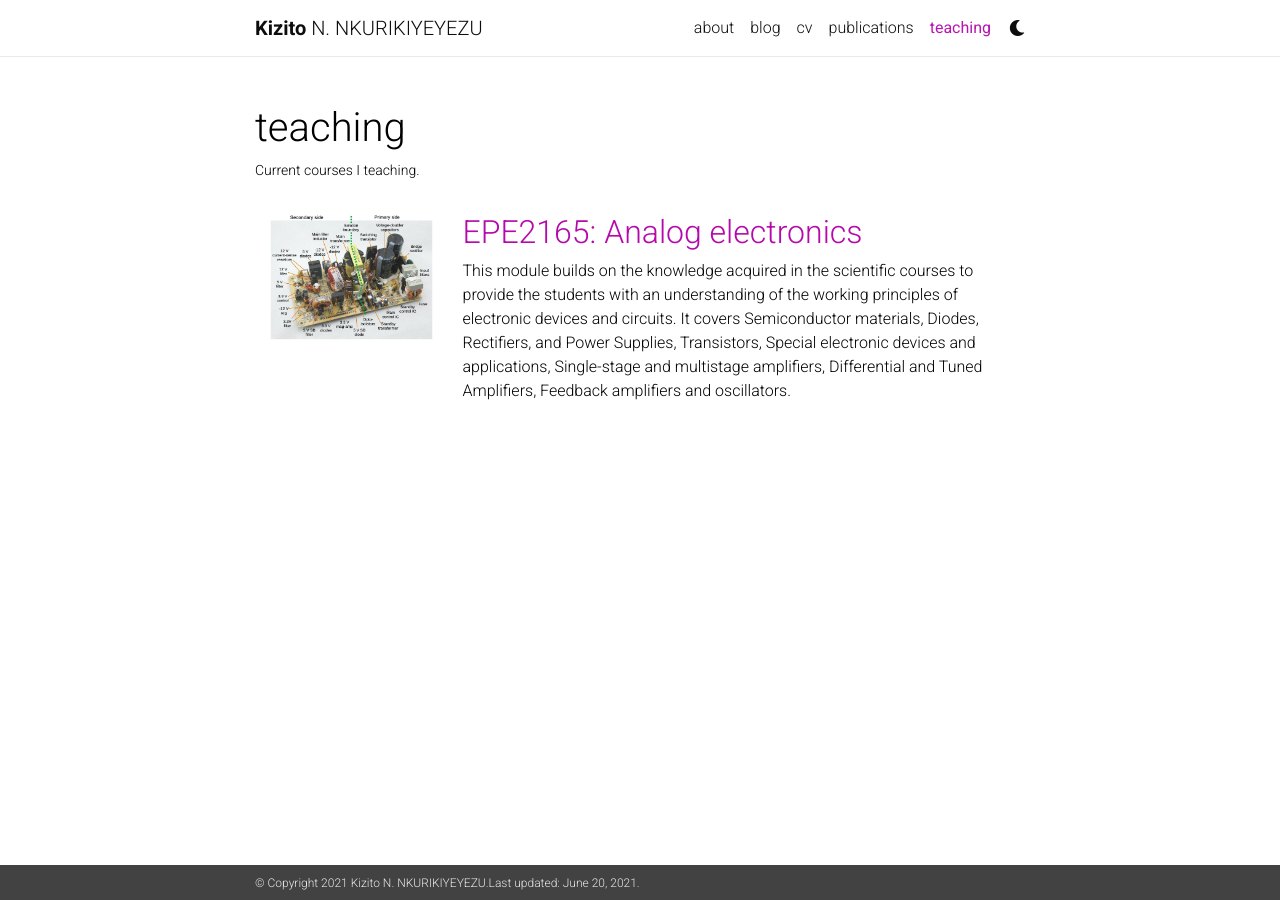
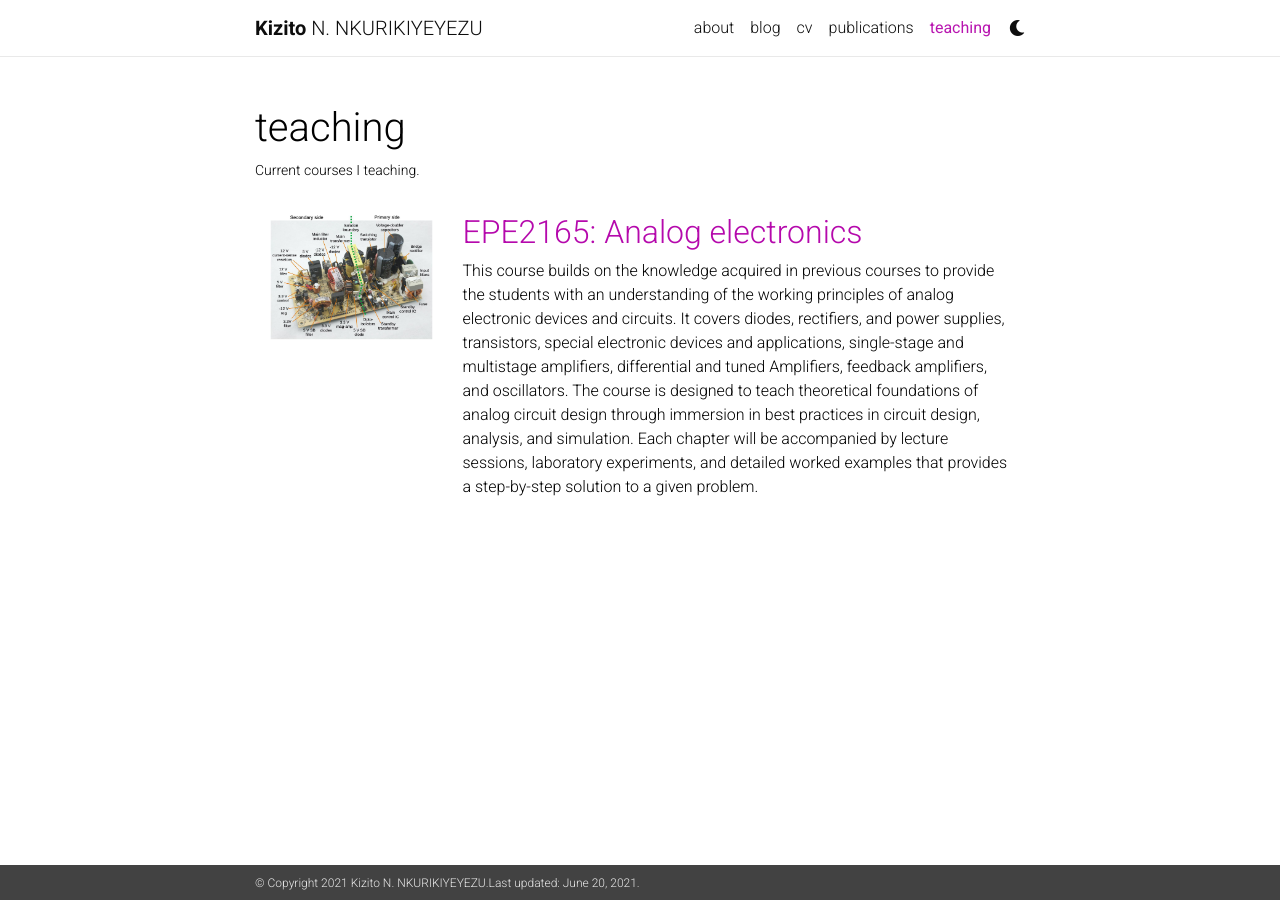
Before and after one commit to qiriro/qiriro.github.io, a Jekyll site: the page built from _pages/teaching.md, in a window 1280 px wide. Built offline with Jekyll 4.4.1, drawn with Linux system fonts in a browser that asks for light colours; nearby versions of some CDN libraries; a style sheet for code colours, icons or effects is not loaded.

Commit message:
update course discription

```diff
--- a/_pages/teaching.md
+++ b/_pages/teaching.md
@@ -9,11 +9,11 @@ nav: true
 <div class="container">
   <div class="row">
     <div class="col">
-      <img class="img-fluid" src="{{ '/assets/img/epe2165.jpg' | relative_url }}" alt="" title="example image"/>
+      <img class="img-fluid" src="{{ '/assets/img/epe2165.jpg' | relative_url }}" alt="" title="analog electronics"/>
     </div>
     <div class="col-9">
         <h2><a href="{{ 'epe2165' | relative_url }}">EPE2165: Analog electronics</a></h2>
-      This module builds on the knowledge acquired in the scientific courses to provide the students with an understanding of the working principles of electronic devices and circuits. It covers Semiconductor materials, Diodes, Rectifiers, and Power Supplies, Transistors, Special electronic devices and applications, Single-stage and multistage amplifiers, Differential and Tuned Amplifiers, Feedback amplifiers and oscillators.
+      This course builds on the knowledge acquired in previous courses to provide the students with an understanding of the working principles of analog electronic devices and circuits. It covers diodes, rectifiers, and power supplies, transistors, special electronic devices and applications, single-stage and multistage amplifiers, differential and tuned Amplifiers, feedback amplifiers, and oscillators. The course is designed to teach theoretical foundations of analog circuit design through immersion in best practices in circuit design, analysis, and simulation. Each chapter will be accompanied by lecture sessions, laboratory experiments, and detailed worked examples that provides a step-by-step solution to a given problem.
     </div>
   </div>
 
```
